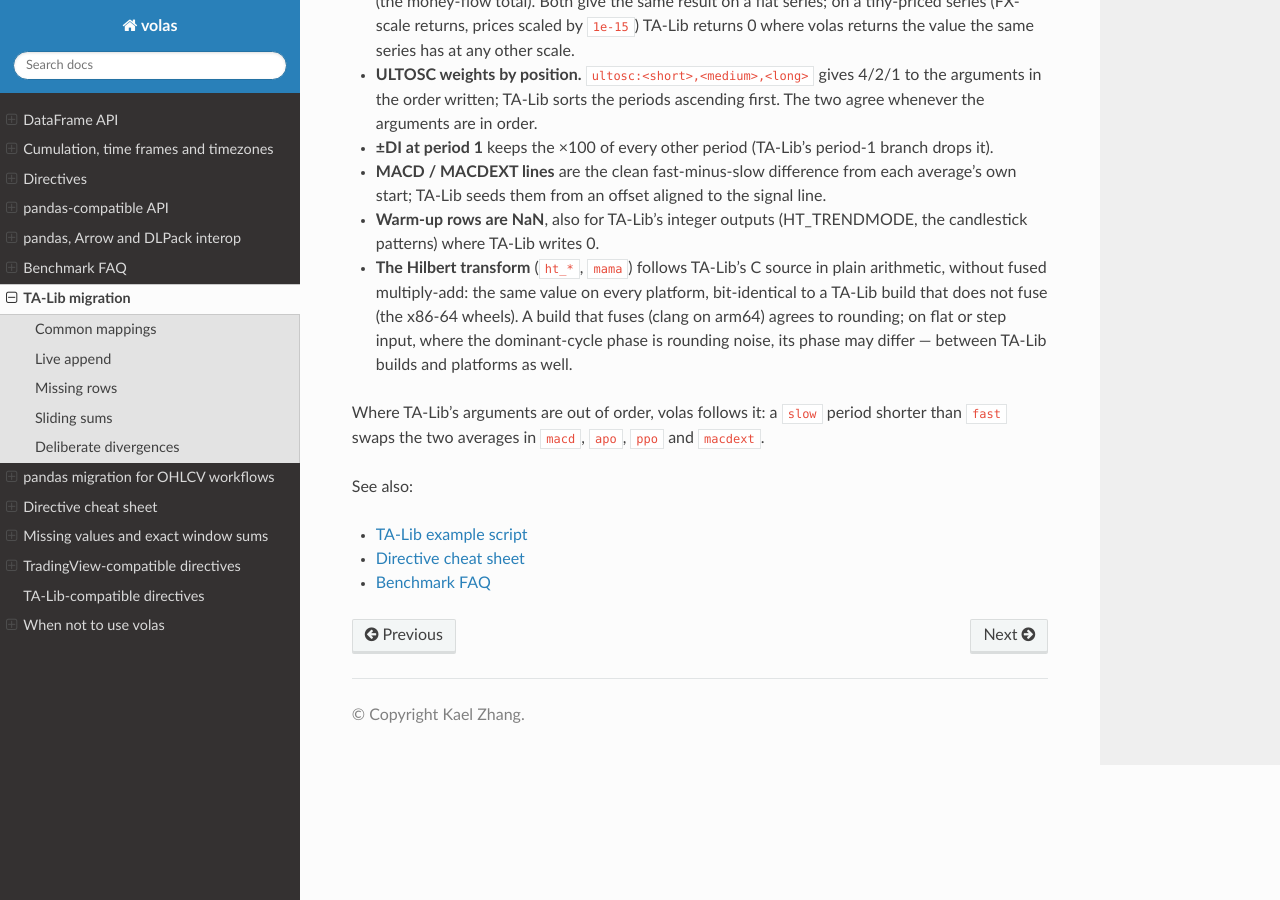
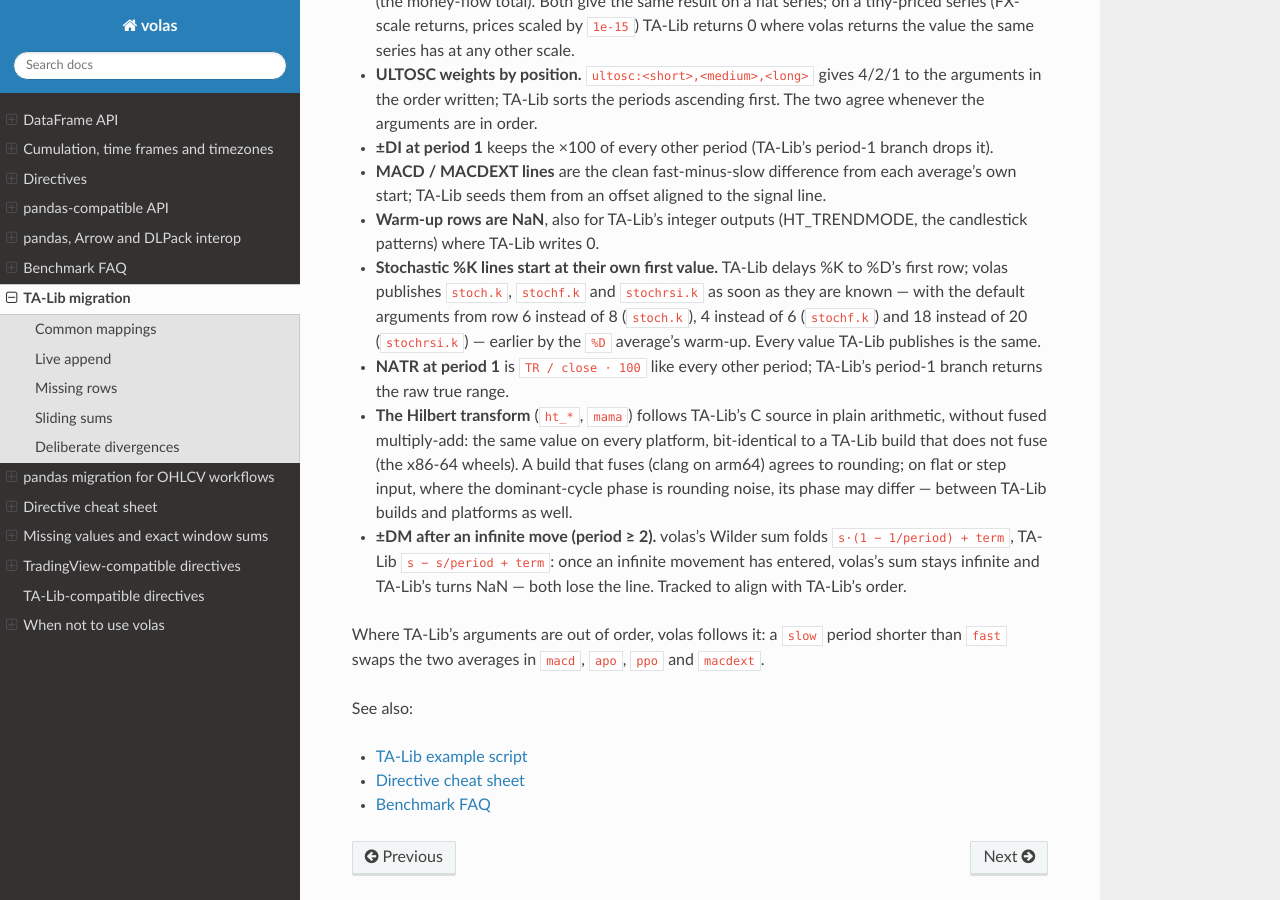
Before and after one commit to kaelzhang/volas, a Sphinx documentation site: the page built from docs/migration-talib.md, in a window 1280 px wide and 900 px high, scrolled down 2395 px. Built offline with Sphinx 7.4.7 and the Read the Docs theme 3.1.0, drawn with Linux system fonts in a browser that asks for light colours.

Commit message:
docs: list NATR at period 1, early stochastic %K lines and ±DM after an infinite move as TA-Lib divergences

```diff
--- a/docs/migration-talib.md
+++ b/docs/migration-talib.md
@@ -115,11 +115,22 @@ it, the departure is deliberate and listed here.
   own start; TA-Lib seeds them from an offset aligned to the signal line.
 - **Warm-up rows are NaN**, also for TA-Lib's integer outputs (HT_TRENDMODE, the
   candlestick patterns) where TA-Lib writes 0.
+- **Stochastic %K lines start at their own first value.** TA-Lib delays %K to %D's first
+  row; volas publishes `stoch.k`, `stochf.k` and `stochrsi.k` as soon as they are known —
+  with the default arguments from row 6 instead of 8 (`stoch.k`), 4 instead of 6
+  (`stochf.k`) and 18 instead of 20 (`stochrsi.k`) — earlier by the `%D` average's warm-up.
+  Every value TA-Lib publishes is the same.
+- **NATR at period 1** is `TR / close · 100` like every other period; TA-Lib's period-1
+  branch returns the raw true range.
 - **The Hilbert transform** (`ht_*`, `mama`) follows TA-Lib's C source in plain arithmetic,
   without fused multiply-add: the same value on every platform, bit-identical to a TA-Lib
   build that does not fuse (the x86-64 wheels). A build that fuses (clang on arm64) agrees
   to rounding; on flat or step input, where the dominant-cycle phase is rounding noise,
   its phase may differ — between TA-Lib builds and platforms as well.
+- **±DM after an infinite move (period ≥ 2).** volas's Wilder sum folds
+  `s·(1 − 1/period) + term`, TA-Lib `s − s/period + term`: once an infinite movement has
+  entered, volas's sum stays infinite and TA-Lib's turns NaN — both lose the line. Tracked
+  to align with TA-Lib's order.
 
 Where TA-Lib's arguments are out of order, volas follows it: a `slow` period shorter
 than `fast` swaps the two averages in `macd`, `apo`, `ppo` and `macdext`.
```
Also changed, not shown: docs/indicators-talib.md (+1 -1 lines).
